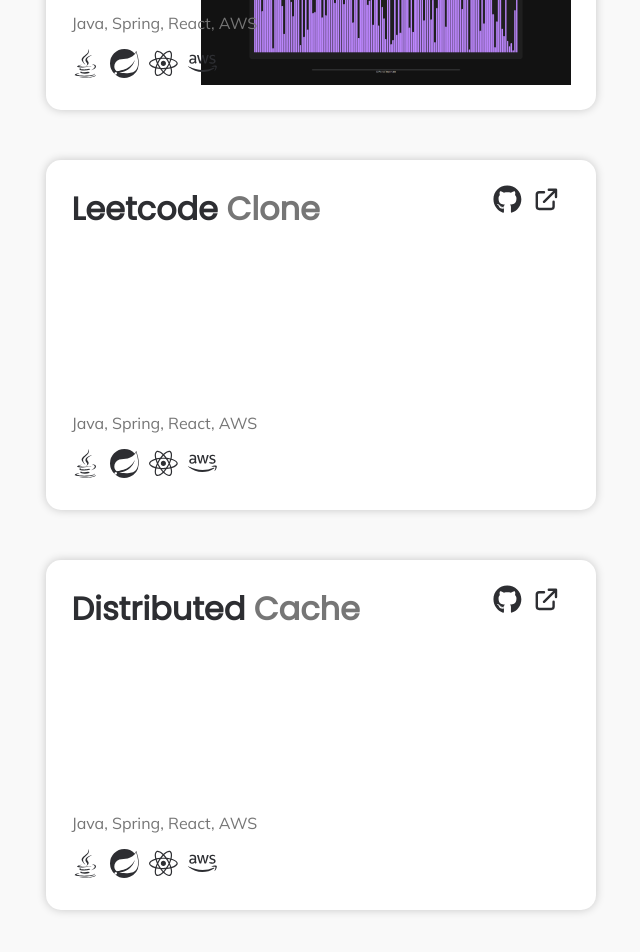
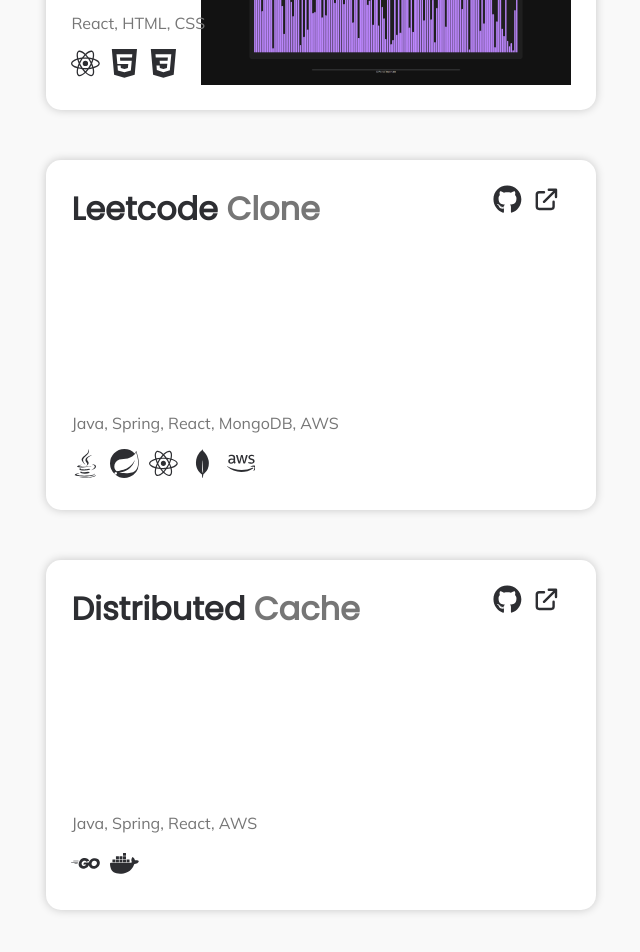
Before and after one commit to patricktrp/portfolio, a React (Create React App) app: page / in a window 1280 px wide. Shown: the part 1640-2592 px from the top of the page, without its empty margins (319-959 px from the left). Built offline with nearby package versions, Linux system fonts and the light colour scheme.

Commit message:
link functionality

```diff
--- a/src/components/Hero.js
+++ b/src/components/Hero.js
@@ -16,9 +16,9 @@
                         </div>
                         <p>I'm a computer science student and full stack developer based in Aachen, Germany. 📍</p>
                         <ul className={styles["hero-main-icons"]}>
-                            <li><FaGithubSquare size="45" /></li>
-                            <li><FaLinkedin size="45" /></li>
-                            <li><MdEmail size="45" /></li>
+                            <li><a target="_blank" rel="noreferrer" href="https://github.com/patricktrp"><FaGithubSquare size="45" /></a></li>
+                            <li><a target="_blank" rel="noreferrer" href="https://www.linkedin.com/in/patrick-treppmann/"><FaLinkedin size="45" /></a></li>
+                            <li><a target="_blank" rel="noreferrer" href="mailto:patrick.treppmann97@gmail.com"><MdEmail size="45" /></a></li>
                         </ul>
                     </div>
                     <div className={styles["hero-main-img-wrapper"]}>
--- a/src/components/Hero.module.css
+++ b/src/components/Hero.module.css
@@ -57,6 +57,10 @@
     margin-right: 1rem;
 }
 
+.hero-main-icons a {
+    color: var(--font-color-primary);
+}
+
 .hero-main-img-wrapper {
     display: flex;
     align-items: center;
--- a/src/components/Navbar.module.css
+++ b/src/components/Navbar.module.css
@@ -34,3 +34,9 @@
     font-weight: 300;
     font-size: 1.2rem;
 }
+
+.navbar-inner-list li a {
+    color: var(--font-color-primary);
+    text-decoration: none;
+
+}
--- a/src/components/Projects.js
+++ b/src/components/Projects.js
@@ -1,7 +1,7 @@
 import styles from './Projects.module.css';
 import { HiOutlineExternalLink } from 'react-icons/hi'
 import { FaGithub, FaJava, FaAws, FaReact } from 'react-icons/fa';
-import { SiSpring } from 'react-icons/si';
+import { SiMongodb, SiSpring, SiGo, SiDocker, SiHtml5, SiCss3, SiReact } from 'react-icons/si';
 import Chess from '../chess.patricktreppmann.com_.png';
 import Sorting from '../sorting-visualizer.patricktreppmann.com_.png';
 
@@ -17,8 +17,8 @@
                     <img alt="" src={Chess} className={styles["project-demo-img"]} />
                     <div className={styles["project-links"]}>
                         <ul>
-                            <li><FaGithub size="1.8em" /></li>
-                            <li><HiOutlineExternalLink size="1.8em" /></li>
+                            <li><a target="_blank" rel="noreferrer" href="https://github.com/patricktrp/chess"><FaGithub size="1.8em" /></a></li>
+                            <li><a target="_blank" rel="noreferrer" href="https://chess.patricktreppmann.com"><HiOutlineExternalLink size="1.8em" /></a></li>
                         </ul>
                     </div>
 
@@ -39,19 +39,18 @@
                     <img alt="" src={Sorting} className={styles["project-demo-img"]} />
                     <div className={styles["project-links"]}>
                         <ul>
-                            <li><FaGithub size="1.8em" /></li>
-                            <li><HiOutlineExternalLink size="1.8em" /></li>
+                            <li><a target="_blank" rel="noreferrer" href="https://github.com/patricktrp"><FaGithub size="1.8em" /></a></li>
+                            <li><a target="_blank" rel="noreferrer" href="https://github.com/patricktrp"><HiOutlineExternalLink size="1.8em" /></a></li>
                         </ul>
                     </div>
 
 
                     <div className={styles["project-tech"]}>
-                        <p>Java, Spring, React, AWS</p>
+                        <p>React, HTML, CSS</p>
                         <ul>
-                            <li><FaJava size="1.8em" /></li>
-                            <li><SiSpring size="1.8em" /></li>
-                            <li><FaReact size="1.8em" /></li>
-                            <li><FaAws size="1.8em" /></li>
+                            <li><SiReact size="1.8em" /></li>
+                            <li><SiHtml5 size="1.8em" /></li>
+                            <li><SiCss3 size="1.8em" /></li>
                         </ul>
                     </div>
                 </div>
@@ -60,18 +59,19 @@
                     <h1>Leetcode  <span className={styles["project-heading-highlight"]}>Clone</span></h1>
                     <div className={styles["project-links"]}>
                         <ul>
-                            <li><FaGithub size="1.8em" /></li>
-                            <li><HiOutlineExternalLink size="1.8em" /></li>
+                            <li><a target="_blank" rel="noreferrer" href="https://github.com/patricktrp"><FaGithub size="1.8em" /></a></li>
+                            <li><a target="_blank" rel="noreferrer" href="https://github.com/patricktrp"><HiOutlineExternalLink size="1.8em" /></a></li>
                         </ul>
                     </div>
 
 
                     <div className={styles["project-tech"]}>
-                        <p>Java, Spring, React, AWS</p>
+                        <p>Java, Spring, React, MongoDB, AWS</p>
                         <ul>
                             <li><FaJava size="1.8em" /></li>
                             <li><SiSpring size="1.8em" /></li>
                             <li><FaReact size="1.8em" /></li>
+                            <li><SiMongodb size="1.8em" /></li>
                             <li><FaAws size="1.8em" /></li>
                         </ul>
                     </div>
@@ -80,8 +80,8 @@
                     <h1>Distributed <span className={styles["project-heading-highlight"]}>Cache</span></h1>
                     <div className={styles["project-links"]}>
                         <ul>
-                            <li><FaGithub size="1.8em" /></li>
-                            <li><HiOutlineExternalLink size="1.8em" /></li>
+                            <li><a target="_blank" rel="noreferrer" href="https://github.com/patricktrp"><FaGithub size="1.8em" /></a></li>
+                            <li><a target="_blank" rel="noreferrer" href="https://github.com/patricktrp"><HiOutlineExternalLink size="1.8em" /></a></li>
                         </ul>
                     </div>
 
@@ -89,10 +89,8 @@
                     <div className={styles["project-tech"]}>
                         <p>Java, Spring, React, AWS</p>
                         <ul>
-                            <li><FaJava size="1.8em" /></li>
-                            <li><SiSpring size="1.8em" /></li>
-                            <li><FaReact size="1.8em" /></li>
-                            <li><FaAws size="1.8em" /></li>
+                            <li><SiGo size="1.8em" /></li>
+                            <li><SiDocker size="1.8em" /></li>
                         </ul>
                     </div>
                 </div>
--- a/src/components/Projects.module.css
+++ b/src/components/Projects.module.css
@@ -67,6 +67,9 @@
 .project-links ul li {
     margin-right: 10px;
 }
+.project-links a {
+    color: var(--font-color-primary);
+}
 
 .project-tech {
     position: absolute;
```
